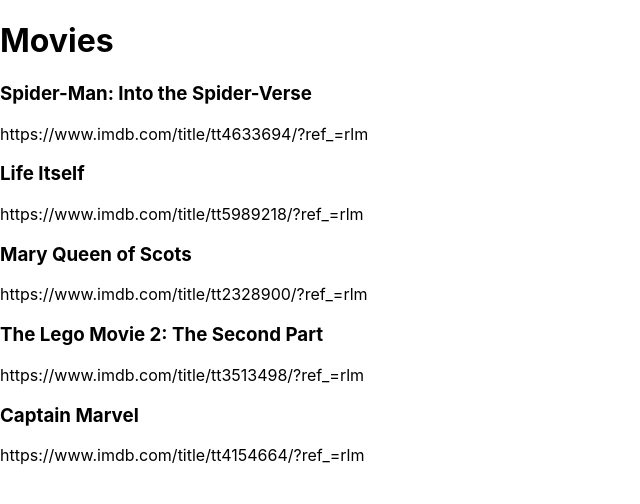
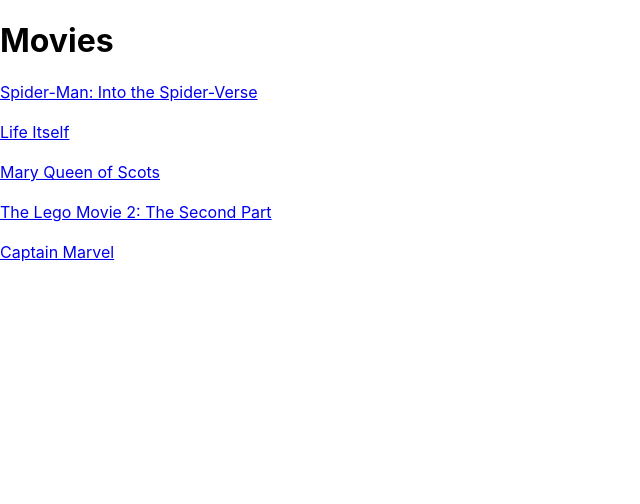
Before and after one commit to hollyhbrady/JS_React_Movie_Releases, a React (Create React App) app: page / in a window 1280 px wide. Shown: the top 504 px of the page, without its empty margins (0-640 px from the left). Built offline with nearby package versions, Linux system fonts and the light colour scheme.

Commit message:
movie links working and spaced

```diff
--- a/src/components/Movie.js
+++ b/src/components/Movie.js
@@ -4,8 +4,9 @@
 
     return (
         <>
-            <h3>{children}</h3>
-            <p>{url}</p>
+            <a href={url}>{children}</a>
+            <br/>
+            <br/>
         </>
     )
 };
```
